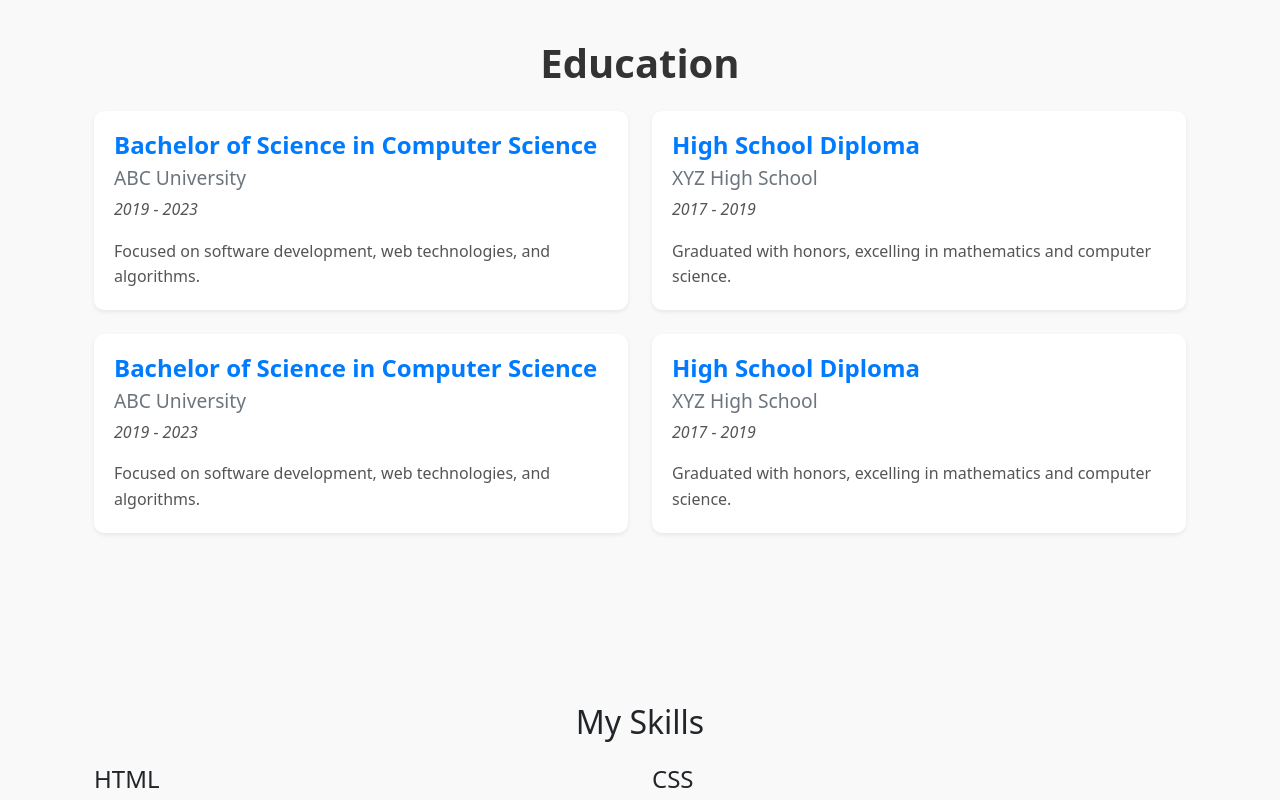
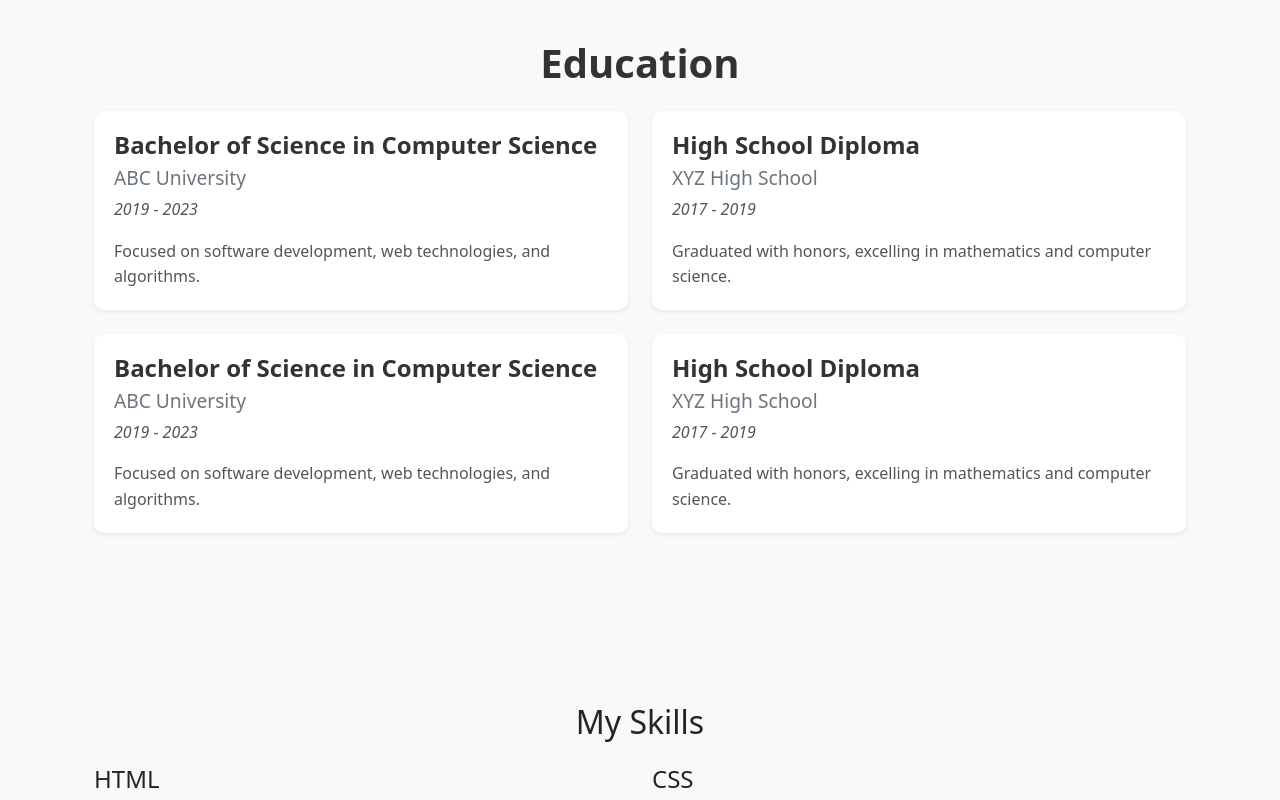
Before and after one commit to zaheerabbasdev/Portfolio-Website, a React (Vite) app: page / in a window 1280 px wide. Shown: the part 1680-2480 px from the top of the page. Built offline with nearby package versions, Linux system fonts and the light colour scheme.

Commit message:
add the education Section

```diff
--- a/src/Components/Education.css
+++ b/src/Components/Education.css
@@ -22,7 +22,7 @@
 .card:hover {
   transform: translateY(-10px); /* Lift card on hover */
   box-shadow: 0px 10px 20px rgba(0, 0, 0, 0.15); /* Add shadow on hover */
-  background-color: #007bff; /* Change background to blue */
+  background-color: var(--primary-light); /* Change background to blue */
 }
 
 .card-body {
@@ -32,7 +32,7 @@
 .card-title {
   font-size: 1.5rem;
   font-weight: 600;
-  color: #007bff; /* Primary color for the degree title */
+  color: #333; /* Primary color for the degree title */
   margin-bottom: 10px;
   transition: color 0.3s ease; /* Transition for hover color change */
 }
@@ -64,6 +64,7 @@
 .card:hover .card-text em { /* Include em tag here */
   color: #fff; /* Change text color to white on hover */
 }
+
 
 /* Media Queries */
 
--- a/src/Components/Education.jsx
+++ b/src/Components/Education.jsx
@@ -54,7 +54,7 @@ const Education = () => {
               <div className="card h-100 shadow-sm">
                 <div className="card-body">
                   <h3 className="card-title">{edu.degree}</h3>
-                  <h4 className="card-subtitle mb-2 text-muted">{edu.institution}</h4>
+                  <h4 className="card-subtitle mb-2">{edu.institution}</h4>
                   <p className="card-text"><em>{edu.year}</em></p>
                   <p className="card-text">{edu.description}</p>
                 </div>
```
